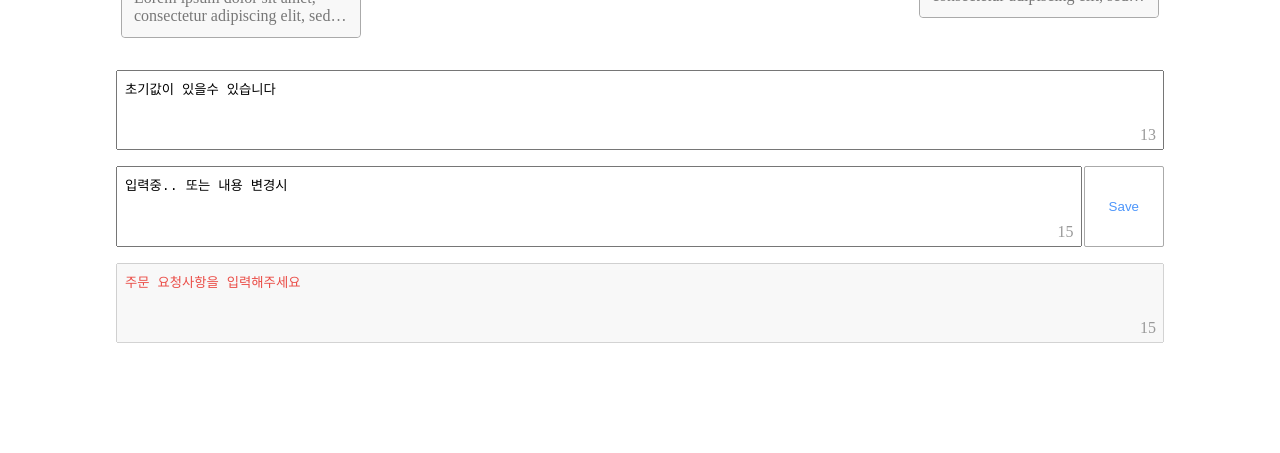
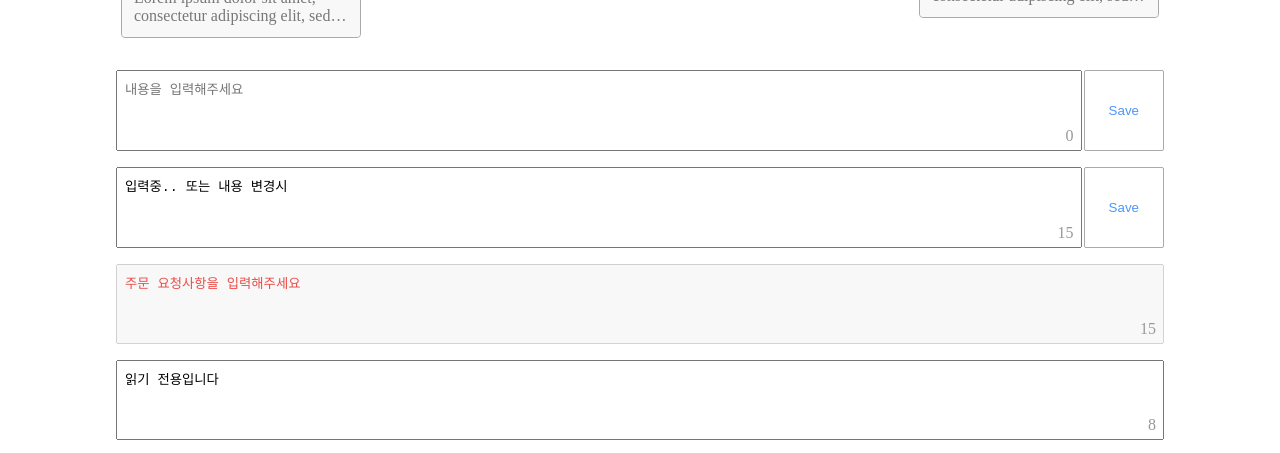
Before and after one commit to zigsong/idus_test, a React app: page / in a window 1280 px wide. Shown: the part 413-866 px from the top of the page. Before the commit the page ends 800 px from the top, so only its background shows below. Built offline with nearby package versions, Linux system fonts and the light colour scheme.

Commit message:
fix: Form 컴포넌트 요구사항 반영

```diff
--- a/src/App.tsx
+++ b/src/App.tsx
@@ -18,9 +18,10 @@ const App = () => {
         ))}
       </Styled.CardsContainer>
       <Styled.FormsContainer>
-        <Form defaultValue="초기값이 있을수 있습니다" hasButton={false} readOnly />
+        <Form hasButton />
         <Form defaultValue="입력중.. 또는 내용 변경시" hasButton />
         <Form defaultValue="주문 요청사항을 입력해주세요" hasButton={false} disabled />
+        <Form defaultValue="읽기 전용입니다" hasButton={false} readOnly />
       </Styled.FormsContainer>
     </Styled.Root>
   );
--- a/src/components/Form/index.tsx
+++ b/src/components/Form/index.tsx
@@ -9,7 +9,7 @@ interface Props extends TextareaHTMLAttributes<HTMLTextAreaElement> {
 
 const Form = ({ defaultValue, hasButton, readOnly, disabled }: Props) => {
   const [value, setValue] = useState(defaultValue);
-  const [wordCount, setWordCount] = useState(defaultValue.length);
+  const [wordCount, setWordCount] = useState(defaultValue?.length || 0);
 
   const handleInput: React.ChangeEventHandler<HTMLTextAreaElement> = (event) => {
     setValue(event.target.value);
@@ -17,10 +17,12 @@ const Form = ({ defaultValue, hasButton, readOnly, disabled }: Props) => {
 
   const handleSubmit: React.FormEventHandler<HTMLFormElement> = (event) => {
     event.preventDefault();
+    alert('입력 완료');
+    setValue('');
   };
 
   useEffect(() => {
-    setWordCount(value.length);
+    setWordCount(value?.length || 0);
   }, [value]);
 
   return (
@@ -30,6 +32,7 @@ const Form = ({ defaultValue, hasButton, readOnly, disabled }: Props) => {
         <Styled.TextArea
           id="review"
           value={value}
+          placeholder={value ? value : '내용을 입력해주세요'}
           onChange={handleInput}
           readOnly={readOnly}
           disabled={disabled}
@@ -37,7 +40,7 @@ const Form = ({ defaultValue, hasButton, readOnly, disabled }: Props) => {
         <Styled.WordCount>{wordCount}</Styled.WordCount>
       </Styled.TextAreaWrapper>
       {hasButton && (
-        <Styled.SubmitButton aria-label="save" disabled={!value}>
+        <Styled.SubmitButton aria-label="save" disabled={!value || value === defaultValue}>
           Save
         </Styled.SubmitButton>
       )}
```
Also changed, not shown: 1 other file (tests, documents, lock files or other folders).
